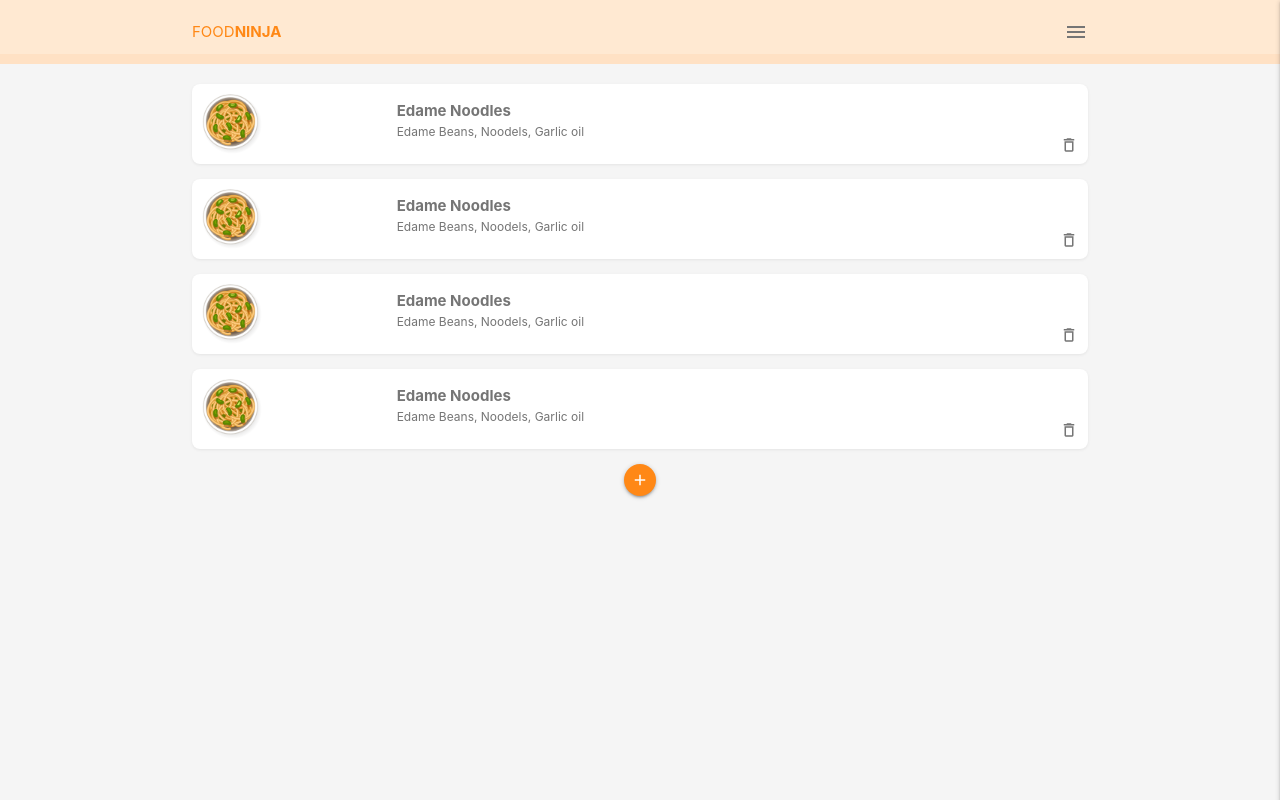
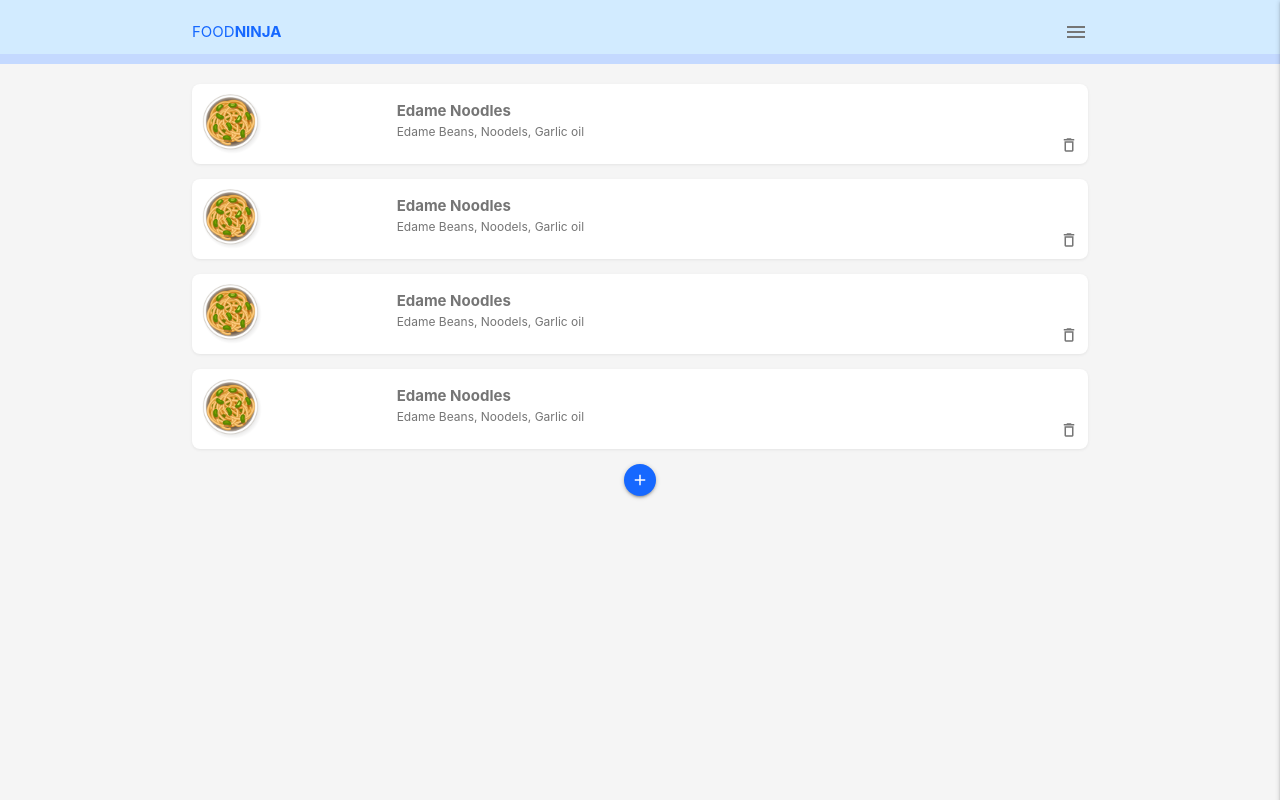
Before and after one commit to Prasundas99/Task-management-system-and-project-management-using-Progressive-Webapp, a plain HTML site: page index.html in a window 1280 px wide. Drawn offline with Linux system fonts and the light colour scheme.

Commit message:
final commit

```diff
--- a/css/styles.css
+++ b/css/styles.css
@@ -1,8 +1,8 @@
 /* colours */
 :root{
-  --primary: #FFE9D2;
-  --secondary: #FFE1C4;
-  --title: #FF8816;
+  --primary: #d2ebff;
+  --secondary: #c4d9ff;
+  --title: #1668ff;
 }
 
 /* layout styles */
```
Also changed, not shown: Ureckon/ContactUs.html (deleted, +0 -3 lines), Ureckon/style.css (deleted), 1 other file.
